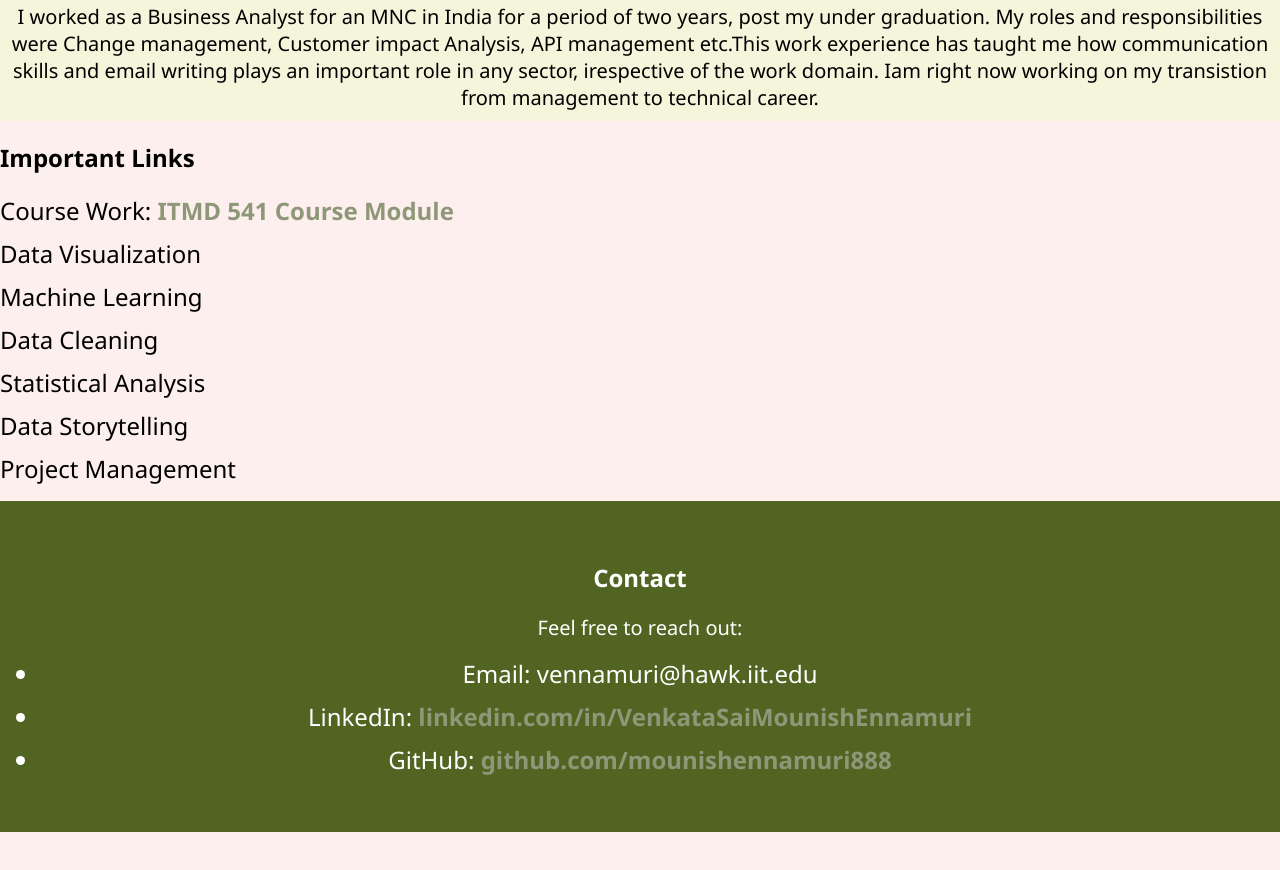
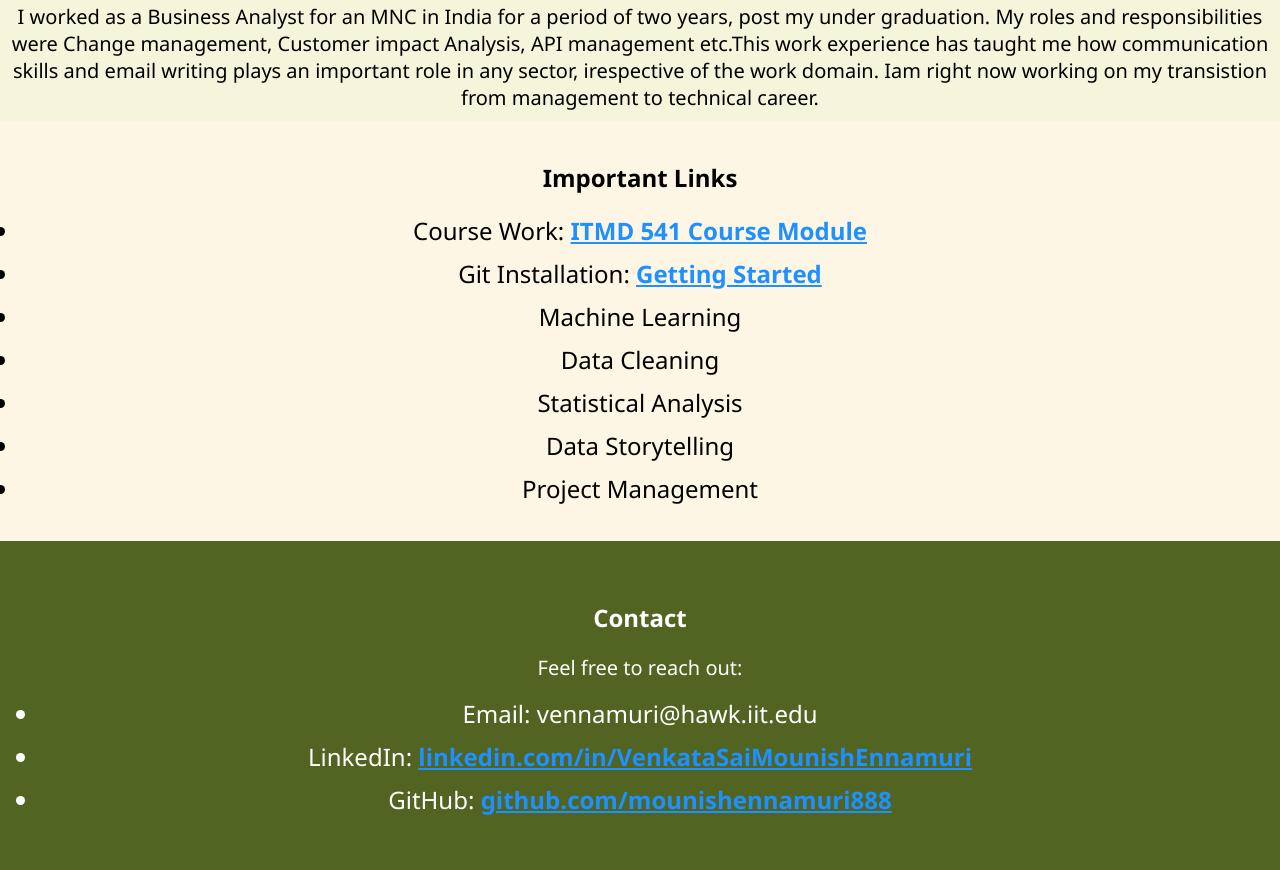
Before and after one commit to mounishennamuri888/ITMD-541, a plain HTML site: page index_bio.html in a window 1280 px wide. Shown: the part 660-1530 px from the top of the page. Before the commit the page ends 1492 px from the top, so only its background shows below. Drawn offline with Linux system fonts and the light colour scheme.

Commit message:
Added updated links

```diff
--- a/index_bio.html
+++ b/index_bio.html
@@ -27,8 +27,8 @@
     <section id="Links">
         <h2>Important Links</h2>
         <ul>
-            <li>Course Work: <a href="https://bulletin.iit.edu/search/?P=ITMD%20541" target="_blank">ITMD 541 Course Module</a></li>
-            <li>Data Visualization</li>
+            <li>Course Work: <a href="https://bulletin.iit.edu/search/?P=ITMD%20541" class="underlined-link" target="_blank">ITMD 541 Course Module</a></li>
+            <li>Git Installation: <a href="https://git-scm.com/book/en/v2/Getting-Started-Installing-Git" class="underlined-link" target="_blank">Getting Started</a></li>
             <li>Machine Learning</li>
             <li>Data Cleaning</li>
             <li>Statistical Analysis</li>
@@ -41,8 +41,8 @@
         <p>Feel free to reach out:</p>
         <ul>
             <li>Email: vennamuri@hawk.iit.edu</li>
-            <li>LinkedIn: <a href="https://www.linkedin.com/in/mounishennamuri/" target="_blank">linkedin.com/in/VenkataSaiMounishEnnamuri</a></li>
-            <li>GitHub: <a href="https://github.com/mounishennamuri888" target="_blank">github.com/mounishennamuri888</a></li>
+            <li>LinkedIn: <a href="https://www.linkedin.com/in/mounishennamuri/" class="underlined-link" target="_blank">linkedin.com/in/VenkataSaiMounishEnnamuri</a></li>
+            <li>GitHub: <a href="https://github.com/mounishennamuri888" class="underlined-link" target="_blank">github.com/mounishennamuri888</a></li>
         </ul>
     </section>
 </body>
--- a/stylessss.css
+++ b/stylessss.css
@@ -41,7 +41,7 @@ p {
 
 
 /* Skills Section */
-#skills {
+#Links {
     background-color: #fef6e4;
     padding: 20px;
     text-align: center;
@@ -66,12 +66,16 @@ li {
 }
 
 a {
-    color: #8f9779;
+    color: #1E90FF;
     text-decoration: none;
     font-weight: bold;
 }
 
+.underlined-link {
+    text-decoration: underline;
+  }
+
 a:hover {
     text-decoration: underline;
-    color: #8f9779;
+    color: #1E90FF;
 }
```
